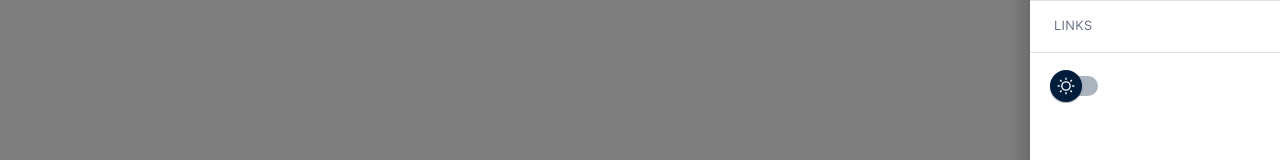
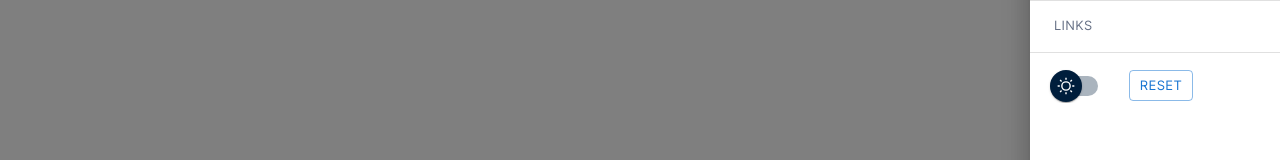
Before and after one commit to itsenoti/xivproject, a Next.js app in the folder xiv/: page /gathering in a window 1280 px wide. Both pictures are taken after a click on the button 1224 px from the left and 36 px from the top of the page. Shown: the part 315-475 px from the top of the page. Built offline with nearby package versions, Linux system fonts and the light colour scheme.

Commit message:
Added reset button to remove localStorage

```diff
--- a/xiv/pages/Navigation.js
+++ b/xiv/pages/Navigation.js
@@ -129,10 +129,20 @@ function Navigation() {
               theme === "light" ? setTheme("dark") : setTheme("light");
             }}
           />
+          <Button variant="outlined" component="label" size="small" onClick={resetLocalStorage}>
+            Reset
+          </Button>
         </ListItem>
       </List>
     </Box>
   );
+
+  const resetLocalStorage = () => {
+    if (typeof window != "undefined") {
+      window.localStorage.removeItem("gatheringList");
+      window.location.reload();
+    }
+  };
 
   return (
     <>
--- a/xiv/pages/gathering.js
+++ b/xiv/pages/gathering.js
@@ -287,7 +287,7 @@ function Gathering({ theme, setTheme }) {
                                   color="text.primary"
                                 >
                                   <span className={style.location}>
-                                    {obj.location[0].xcoord ? (
+                                    {obj.location[0]?.xcoord ? (
                                       <>
                                         {/* <img
                                           src="/icons/Others/060959_hr1.png"
@@ -299,6 +299,8 @@ function Gathering({ theme, setTheme }) {
                                         x:
                                         {obj.location[0].xcoord}, y:{obj.location[0].xcoord} (
                                         {time.toLocaleString("default", {
+                                          month: "short",
+                                          day: "2-digit",
                                           hour: "2-digit",
                                           minute: "2-digit",
                                         })}
```
